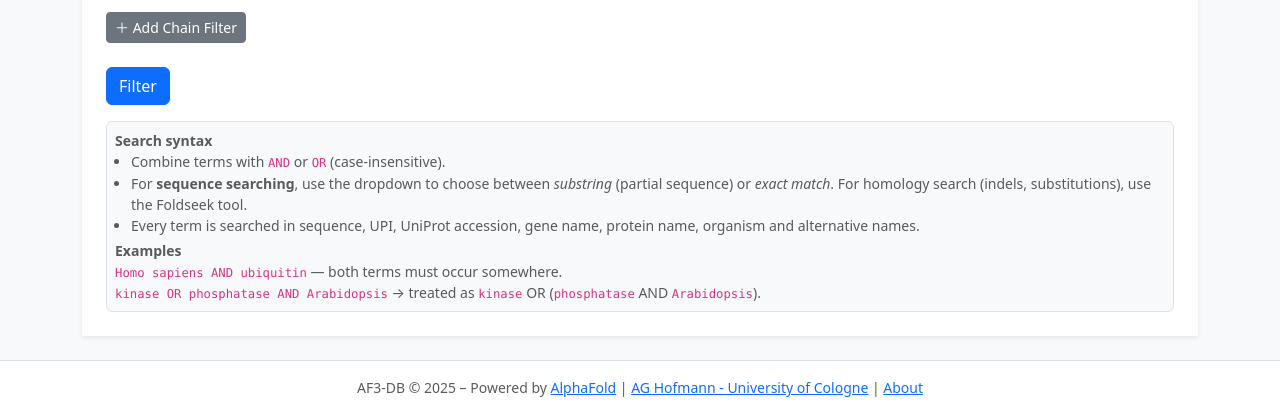
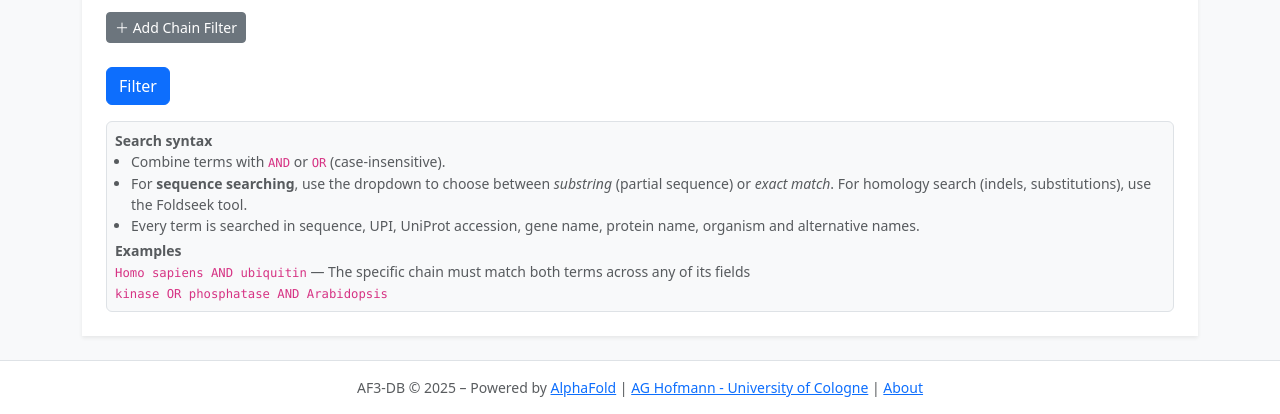
Before and after one commit to david-dev-code/af3-complex-db, a FastAPI app: template app/templates/advanced_search.html in a window 1280 px wide. Shown: the part 781-1195 px from the top of the page. Run offline with FastAPI, Linux system fonts and the light colour scheme; the template is opened without the code that fills it, so the values that code supplies are empty; some libraries are stand-ins or nearby versions.

Commit message:
Revise examples in advanced search template
Updated search examples for clarity on term matching.

```diff
--- a/app/templates/advanced_search.html
+++ b/app/templates/advanced_search.html
@@ -78,9 +78,8 @@
       <li>Every term is searched in sequence, UPI, UniProt accession, gene name, protein name, organism and alternative names.</li>
     </ul>
     <strong>Examples</strong><br>
-    <code>Homo sapiens AND ubiquitin</code> — both terms must occur somewhere.<br>
-    <code>kinase OR phosphatase AND Arabidopsis</code> → treated as
-    <code>kinase</code> OR (<code>phosphatase</code> AND <code>Arabidopsis</code>).
+    <code>Homo sapiens AND ubiquitin</code> — The specific chain must match both terms across any of its fields<br>
+    <code>kinase OR phosphatase AND Arabidopsis</code>
   </div>
 
 </form>
```
